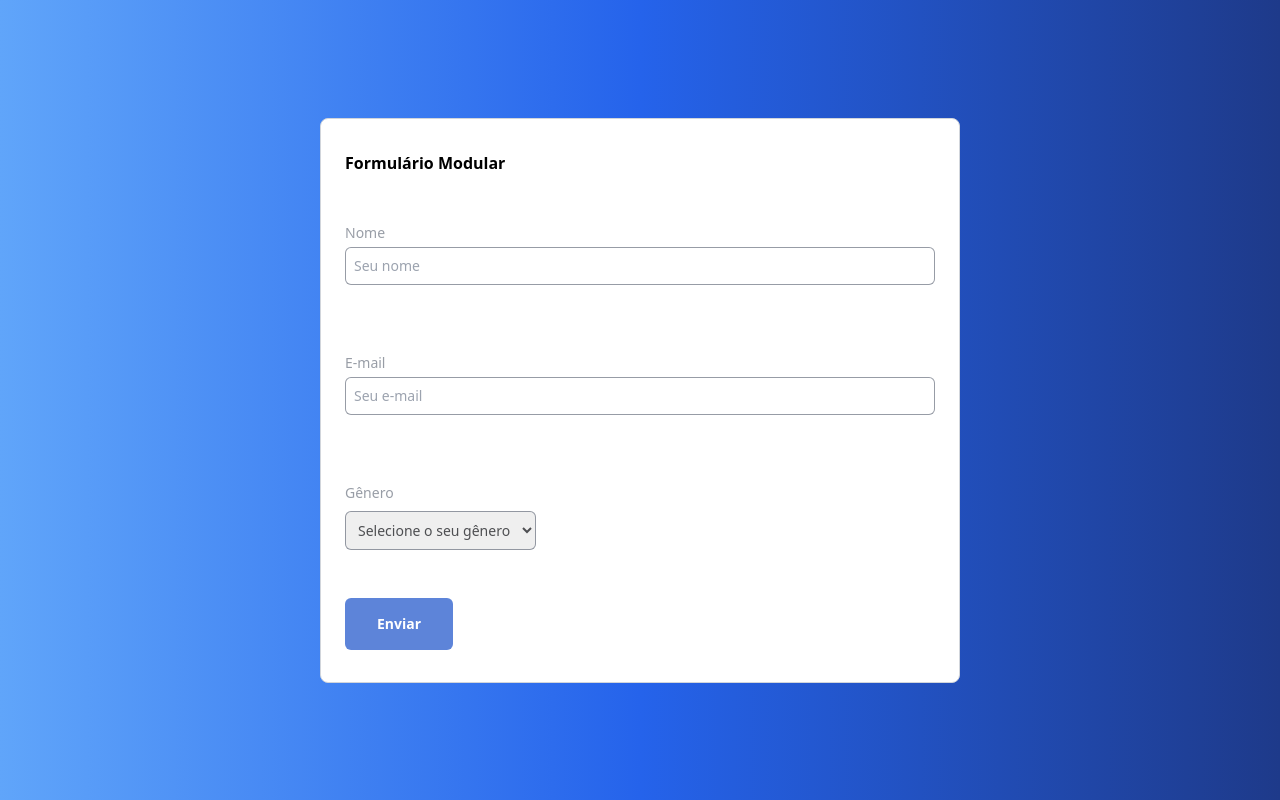
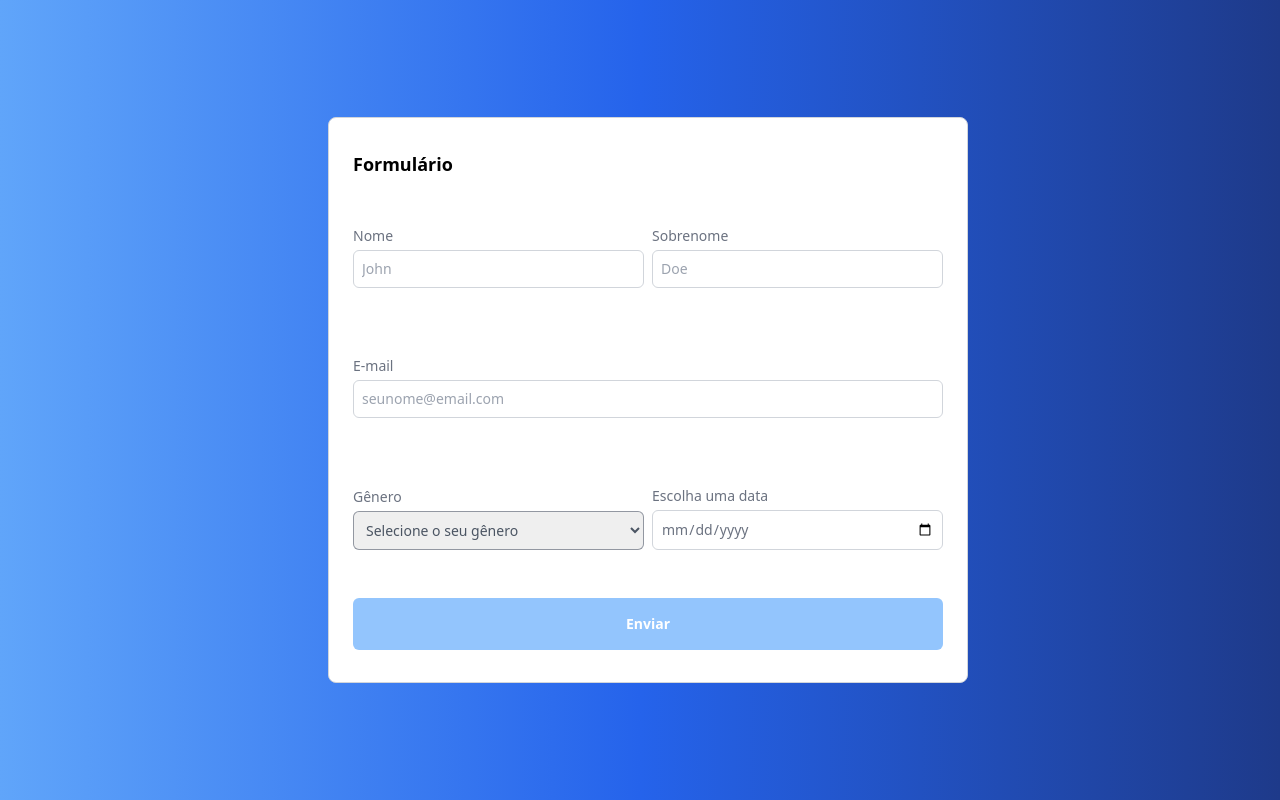
Before and after one commit to edusantsouza/formulario-nextjs, a Next.js app: page / in a window 1280 px wide. Built offline with nearby package versions, Linux system fonts and the light colour scheme.

Commit message:
comportamento do form pos submit

```diff
--- a/package.json
+++ b/package.json
@@ -14,9 +14,9 @@
     "next": "14.1.4"
   },
   "devDependencies": {
-    "autoprefixer": "^10.0.1",
+    "autoprefixer": "^10.4.19",
     "postcss": "^8",
-    "tailwindcss": "^3.3.0",
+    "tailwindcss": "^3.4.1",
     "eslint": "^8",
     "eslint-config-next": "14.1.4"
   }
--- /dev/null
+++ b/src/pages/FormComponents/FormStatus.js
@@ -0,0 +1,83 @@
+import InputButton from "./InputButton";
+
+const FormStatus = ({ type = "success", setGoBack, goBack }) => {
+  if (type === "success") {
+    return (
+      <div
+        className={`flex flex-col items-center justify-center gap-4 form-notice`}
+      >
+        <span className="text-lg font-semibold text-gray-900">
+          Formulário enviado com sucesso!
+        </span>
+        <svg
+          xmlns="http://www.w3.org/2000/svg"
+          x="0px"
+          y="0px"
+          width="100"
+          height="100"
+          viewBox="0 0 48 48"
+        >
+          <path
+            fill="#c8e6c9"
+            d="M44,24c0,11.045-8.955,20-20,20S4,35.045,4,24S12.955,4,24,4S44,12.955,44,24z"
+          ></path>
+          <path
+            fill="#4caf50"
+            d="M34.586,14.586l-13.57,13.586l-5.602-5.586l-2.828,2.828l8.434,8.414l16.395-16.414L34.586,14.586z"
+          ></path>
+        </svg>
+
+        <InputButton
+          type="button"
+          width="w-48"
+          value="Retornar"
+          setContent={setGoBack}
+          content={goBack}
+          name="return"
+        />
+      </div>
+    );
+  } else if (type === "deleted") {
+    return (
+      <div
+        className={`flex flex-col items-center justify-center gap-4 form-notice`}
+      >
+        <span className="text-lg font-semibold text-gray-900">
+          As informações foram deletadas com sucesso!
+        </span>
+        <svg
+          xmlns="http://www.w3.org/2000/svg"
+          x="0px"
+          y="0px"
+          width="100"
+          height="100"
+          viewBox="0 0 48 48"
+        >
+          <path
+            fill="#f44336"
+            d="M44,24c0,11.045-8.955,20-20,20S4,35.045,4,24S12.955,4,24,4S44,12.955,44,24z"
+          ></path>
+          <path
+            fill="#fff"
+            d="M29.656,15.516l2.828,2.828l-14.14,14.14l-2.828-2.828L29.656,15.516z"
+          ></path>
+          <path
+            fill="#fff"
+            d="M32.484,29.656l-2.828,2.828l-14.14-14.14l2.828-2.828L32.484,29.656z"
+          ></path>
+        </svg>
+
+        <InputButton
+          type="button"
+          width="w-48"
+          value="Retornar"
+          setContent={setGoBack}
+          content={goBack}
+          name="return"
+        />
+      </div>
+    );
+  }
+};
+
+export default FormStatus;
--- a/src/pages/FormComponents/InputButton.js
+++ b/src/pages/FormComponents/InputButton.js
@@ -1,11 +1,26 @@
-const InputButton = ({ value, disable }) => {
+const InputButton = ({
+  type = "button",
+  value = "Enviar",
+  disabled = false,
+  width = "w-24",
+  display = "flex",
+  setContent,
+  content,
+  name,
+}) => {
+  const handleClick = () => {
+    setContent(!content);
+  };
+
   return (
     <input
-      type="submit"
+      type={type}
       value={value}
-      disabled={disable}
-      className={`button ${!disable && "onhover"}
-    ${disable ? "btn-disabled" : null} `}
+      disabled={disabled}
+      className={`${display} justify-center px-8 py-4 rounded-md text-white ${width}
+    font-semibold ${!disabled && "hover:bg-blue-600"} text-sm
+    ${!disabled ? "bg-blue-500 cursor-pointer" : "bg-blue-300"} `}
+      onClick={name === "return" ? handleClick : null}
     />
   );
 };
--- a/src/pages/FormComponents/InputField.js
+++ b/src/pages/FormComponents/InputField.js
@@ -1,8 +1,20 @@
-import { useState } from "react";
+import { useEffect, useState } from "react";
 
-const InputField = ({ label, placeholder, type, disable, setContent }) => {
+const InputField = ({
+  type = "text",
+  disabled = false,
+  width = "w-full",
+  messageBool = true,
+  label,
+  placeholder,
+  setContent,
+  display,
+  name,
+  content,
+  reset,
+}) => {
   const [value, setValue] = useState("");
-  const [border, setBorder] = useState("gray-border");
+  const [border, setBorder] = useState("border-gray-300");
   const [message, setMessage] = useState("* Esse campo deve ser preenchido");
   const [visibility, setVisibility] = useState("invisible");
 
@@ -13,30 +25,42 @@ const InputField = ({ label, placeholder, type, disable, setContent }) => {
 
     if (event.target.value.trim() !== "") {
       if (!event.target.value.includes("@") && type.toLowerCase() === "email") {
-        setBorder("red-border");
+        setBorder("border-red-500");
         setMessage("* Esse campo deve possuir um e-mail válido");
         setVisibility("visible");
       } else {
         setVisibility("invisible");
-        setBorder("green-border");
+        setBorder("border-green-500");
       }
     } else {
-      setBorder("red-border");
+      setBorder("border-red-500");
       setVisibility("visible");
     }
   };
 
+  useEffect(() => {
+    setBorder("border-gray-300");
+  }, [reset]);
+
   return (
-    <div className="form__input-wrapper">
-      <label>{label}</label>
+    <div className={` ${display} flex-col gap-1 ${width}`}>
+      <label className="text-sm text-gray-500">{label}</label>
       <input
         type={type}
-        className={`${border}`}
+        className={`focus:outline-none focus:ring-2 focus:ring-blue-600
+           focus:border-transparent border text-sm rounded-md
+            ${!disabled && "hover:border-blue-800"} ${
+          type.toLowerCase() === "date" ? "text-gray-500" : null
+        } p-2 ${border}`}
         placeholder={placeholder}
         onChange={handleChange}
-        disabled={disable}
+        disabled={disabled}
+        name={name}
+        value={content}
       />
-      <span className={`message-text ${visibility}`}>{message}</span>
+      {messageBool && (
+        <span className={`text-xs text-red-500 ${visibility}`}>{message}</span>
+      )}
     </div>
   );
 };
--- a/src/pages/FormComponents/SelectField.js
+++ b/src/pages/FormComponents/SelectField.js
@@ -1,22 +1,49 @@
-import React from "react";
+import React, { useState, useEffect } from "react";
 
-const SelectField = ({ options, value, content, setContent }) => {
+const SelectField = ({
+  disabled = false,
+  options,
+  label,
+  content,
+  setContent,
+  width,
+  display,
+  name,
+  reset,
+}) => {
+  const [border, setBorder] = useState("#6b7280b2");
+
   const handleChange = (event) => {
     setContent(event.target.value);
+    if (event.target.value.trim() !== "") {
+      setBorder("#22c55e");
+    } else {
+      setBorder("#ef4444");
+    }
   };
 
+  useEffect(() => {
+    setBorder("#6b7280b2");
+  }, [reset]);
+
   return (
-    <div className="form__select-wrapper">
-      <h2>{value}</h2>
+    <div className={`${display} gap-1 flex-col max-w-screen-sm ${width}`}>
+      <label className="text-gray-500 text-sm">{label}</label>
       <select
         value={content}
         onChange={handleChange}
-        className="form__select"
-        style={{ border: "1px solid var(--light-gray)" }}
+        className={`p-2 text-gray-600 ${border} text-sm
+        rounded-md focus:outline-none focus:ring-2 focus:ring-blue-600
+        focus:border-transparent`}
+        style={{ border: `1px solid ${border}` }}
+        disabled={disabled}
+        name={name}
       >
-        <option value={""}>Selecione o seu gênero</option>
+        <option className="p-2 " value="">
+          Selecione o seu gênero
+        </option>
         {options?.map((item, index) => (
-          <option key={index} value={item}>
+          <option className="p-2 text-gray-600" key={index} value={item}>
             {item}
           </option>
         ))}
--- a/src/pages/ResponsiveForm.js
+++ b/src/pages/ResponsiveForm.js
@@ -2,17 +2,48 @@ import { useEffect, useState } from "react";
 import InputButton from "./FormComponents/InputButton";
 import InputField from "./FormComponents/InputField";
 import SelectField from "./FormComponents/SelectField";
+import FormStatus from "./FormComponents/FormStatus";
 
-const ResponsiveForm = () => {
+const ResponsiveForm = ({ maxWidth, width }) => {
+  {
+    /* Estados de controle para o Layout */
+  }
   const [buttonState, setButtonState] = useState(true);
+  const [displayState, setDisplayState] = useState("flex");
+  const [modalState, setModalState] = useState("hidden");
+  const [goBack, setGoBack] = useState(false);
+  const [spinner, setSpinner] = useState(false);
+  const [msgSend, setMsgSend] = useState(false);
+
+  {
+    /* Valor de cada campo do formulário */
+  }
   const [name, setName] = useState("");
+  const [surname, setSurname] = useState("");
   const [email, setEmail] = useState("");
   const [itemSelect, setItemSelect] = useState("");
+  const [date, setDate] = useState("");
 
+  {
+    /* Ação básica do Form */
+  }
+  const onFormSubmit = (e) => {
+    e.preventDefault();
+    setDisplayState("hidden");
+    setModalState("flex");
+    setSpinner(true);
+    setMsgSend(false);
+  };
+
+  {
+    /* Valida os valores dos campos */
+  }
   useEffect(() => {
     if (
+      itemSelect !== "" &&
+      date !== "" &&
       name !== "" &&
-      itemSelect !== "" &&
+      surname !== "" &&
       email !== "" &&
       email.includes("@")
     ) {
@@ -20,12 +51,32 @@ const ResponsiveForm = () => {
     } else {
       setButtonState(true);
     }
-  }, [name, email, itemSelect]);
+  }, [name, surname, itemSelect, date, email]);
 
-  const onFormSubmit = (e) => {
-    e.preventDefault();
-    console.log(name, email, itemSelect);
-  };
+  {
+    /* Controlador da mensagem de envio do formulário */
+  }
+  useEffect(() => {
+    setTimeout(() => {
+      setSpinner(false);
+      setMsgSend(true);
+    }, 2000);
+  }, [spinner, msgSend]);
+
+  {
+    /* Reseta os campos do formulário */
+  }
+  useEffect(() => {
+    setSpinner(false);
+    setMsgSend(false);
+    setDisplayState("flex");
+    setModalState("hidden");
+    setName("");
+    setEmail("");
+    setSurname("");
+    setItemSelect("");
+    setDate("");
+  }, [goBack]);
 
   const optionsSelect = [
     "Masculino",
@@ -33,33 +84,91 @@ const ResponsiveForm = () => {
     "Não-binário",
     "Prefiro não responder",
   ];
+
   return (
-    <form action="" onSubmit={onFormSubmit} className="form__style">
-      <p className="form__title">Formulário Modular</p>
+    <form
+      action=""
+      onSubmit={onFormSubmit}
+      className={`relative flex flex-col px-6 py-8 m-2 bg-white rounded-lg
+       gap-12 border border-gray-300 items-start ${
+         modalState === "flex" ? "min-h-full h-96" : null
+       }  ${maxWidth} ${width}`}
+    >
+      <p className={`${displayState} font-semibold text-lg`}>Formulário</p>
+
+      <div className="flex gap-2 w-full">
+        <InputField
+          label="Nome"
+          name="nome"
+          placeholder="John"
+          width="w-1/2"
+          setContent={setName}
+          content={name}
+          display={displayState}
+          reset={goBack}
+        />
+        <InputField
+          label="Sobrenome"
+          name="sobrenome"
+          placeholder="Doe"
+          width="w-1/2"
+          setContent={setSurname}
+          content={surname}
+          display={displayState}
+          reset={goBack}
+        />
+      </div>
 
       <InputField
-        setContent={setName}
-        label="Nome"
-        placeholder="Seu nome"
-        type="text"
-        disable={false}
-      />
-      <InputField
+        name="email"
+        label="E-mail"
+        placeholder="seunome@email.com"
+        type="email"
         setContent={setEmail}
-        label="E-mail"
-        placeholder="Seu e-mail"
-        type="email"
-        disable={false}
+        content={email}
+        display={displayState}
+        reset={goBack}
       />
 
-      <SelectField
-        content={itemSelect}
-        setContent={setItemSelect}
-        value="Gênero"
-        options={optionsSelect}
+      <div className="flex gap-2 w-full items-center">
+        <SelectField
+          label="Gênero"
+          name="gênero"
+          width="w-1/2"
+          display={displayState}
+          content={itemSelect}
+          setContent={setItemSelect}
+          options={optionsSelect}
+          reset={goBack}
+        />
+
+        <InputField
+          label="Escolha uma data"
+          name="data"
+          type="date"
+          width="w-1/2"
+          setContent={setDate}
+          content={date}
+          display={displayState}
+          messageBool={false}
+          reset={goBack}
+        />
+      </div>
+
+      <div className={`${modalState} loader-container`}>
+        {spinner && <div className={"spinner"}></div>}
+
+        {msgSend && <FormStatus setGoBack={setGoBack} goBack={goBack} />}
+      </div>
+
+      <InputButton
+        width="w-full"
+        value="Enviar"
+        type="submit"
+        name="submit"
+        disabled={buttonState}
+        display={displayState}
       />
-
-      <InputButton disable={buttonState} value="Enviar" />
     </form>
   );
 };
--- a/src/pages/_document.js
+++ b/src/pages/_document.js
@@ -7,7 +7,7 @@ export default function Document() {
       lang="pt"
     >
       <Head />
-      <body className="bg-transparent">
+      <body className="bg-transparent max-w-screen-sm w-full">
         <Main className="bg-transparent" />
         <NextScript className="bg-transparent" />
       </body>
--- a/src/pages/index.js
+++ b/src/pages/index.js
@@ -5,7 +5,7 @@ import ResponsiveForm from "./ResponsiveForm";
 const inter = Inter({ subsets: ["latin"] });
 
 const Home = () => {
-  return <ResponsiveForm />;
+  return <ResponsiveForm maxWidth="max-w-screen-sm" width="w-full" />;
 };
 
 export default Home;
--- a/src/styles/form.css
+++ b/src/styles/form.css
@@ -1,15 +1,13 @@
 :root{
   --border-color: #D1D5DB;
   --white: #fff;
-  --red: red;
-  --green: green;
+  --red: #ef4444;
+  --green: #22c55e;
   --light-gray: #6b7280b2;
   --dark-gray: #4e4f52;
   --dark-blue: rgb(41, 41, 158);
   --ring-color: #1951c9;
 }
-
-
 
 /*Form Container Style*/
 .form__style {
@@ -148,3 +146,37 @@
 .invisible {
   visibility: hidden;
 }
+
+
+
+/*Spinner Loading Animation*/
+
+.loader-container {
+  justify-content: center;
+  align-items: center;
+  position: absolute;
+  z-index: 1;
+  inset: 0 0 0 0;
+}
+
+.form-notice input{
+  margin-top: 4.2rem;
+}
+
+.spinner {
+  width: 64px;
+  height: 64px;
+  border: 8px solid;
+  border-color: #3d5af1 transparent #3d5af1 transparent;
+  border-radius: 50%;
+  animation: spin-anim 1.2s linear infinite;
+}
+
+@keyframes spin-anim {
+  0% {
+      transform: rotate(0deg);
+  }
+  100% {
+    transform: rotate(360deg);
+  }
+}
```
Also changed, not shown: 1 other file (tests, documents, lock files or other folders).
